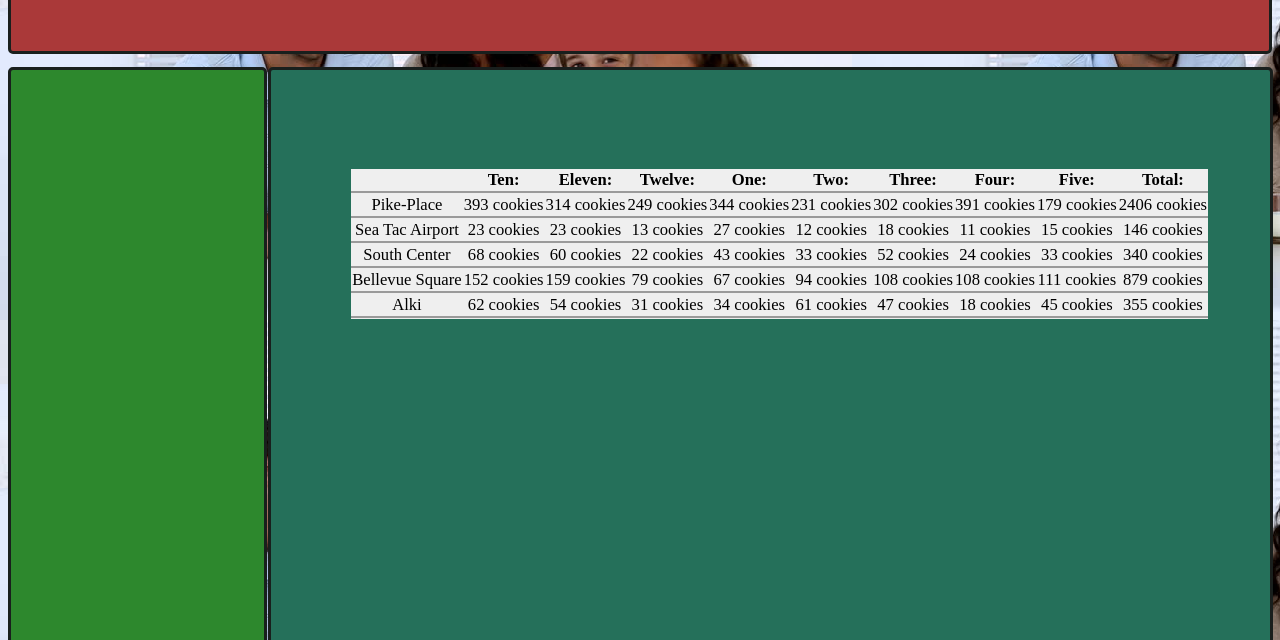
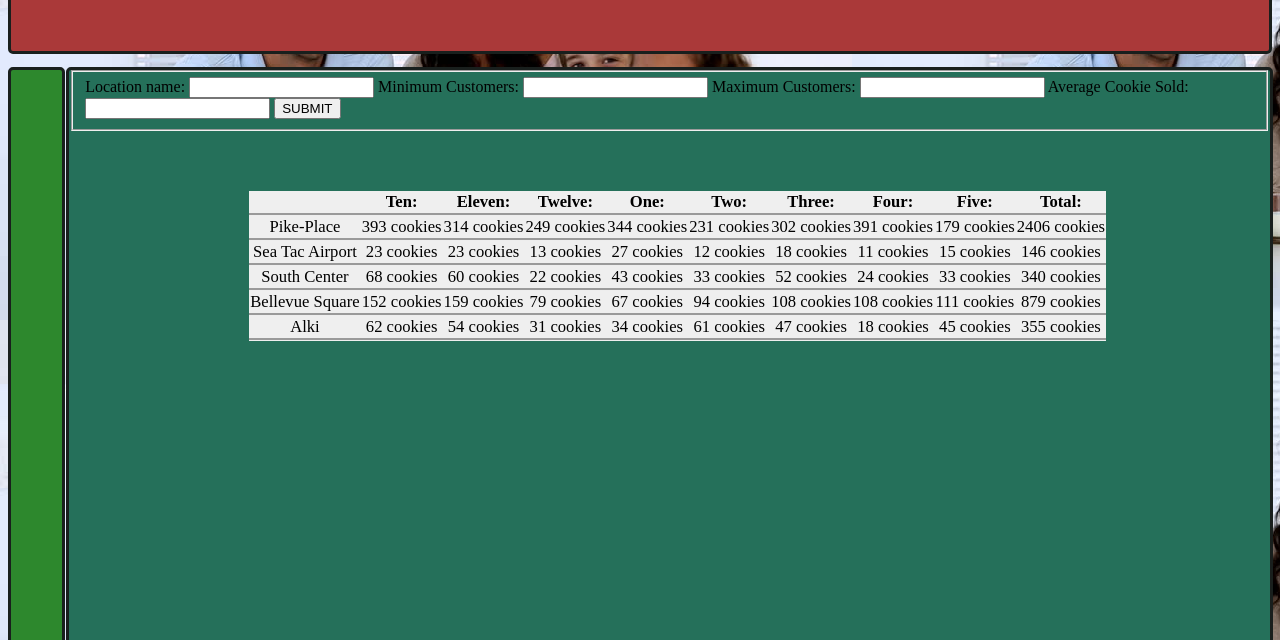
Before and after one commit to Jamesbillard12/Cookie-stand1, a plain HTML site: page index.html in a window 1280 px wide. Shown: the part 160-800 px from the top of the page. Drawn offline with Linux system fonts and the light colour scheme; files whose address does not match are found by name.

Commit message:
added forms

```diff
--- a/index.html
+++ b/index.html
@@ -20,6 +20,21 @@
 
 
     <div class="content">
+      <form id="form">
+
+        <fieldset>
+          <label for="name">Location name:</label>
+          <input type="text" name="name" required>
+          <label for="min">Minimum Customers:</label>
+          <input type="number" name="min" min="0" required>
+          <label for="max">Maximum Customers:</label>
+          <input type="text" name="max" min="0" required>
+          <label for="avg"> Average Cookie Sold:</label>
+          <input type="text" name="avg" min="0" required>
+
+          <input type="submit" value="SUBMIT">
+        </fieldset>
+      </form>
       <table id = "storeTable"></table>
     </div>
   </div>
--- a/style.css
+++ b/style.css
@@ -30,19 +30,19 @@
   height: 100%;
 }
 .nav {
-  height: 80%;
-  width: 20%;
+  height: 90%;
+  width: 4%;
   background-color: #2D882D;
   border-style: solid;
   border-color: #191f1d;
   border-radius: 5px;
-  float: left;
+  float: left
 }
 
 .content {
-  height: 80%;
-  width: 79%;
-  margin-left: 20.6%;
+  height: 90%;
+  width: 95%;
+  margin-left: 4.6%;
   margin-top: 1%;
   display: block;
   background-color: #25705A;
@@ -63,9 +63,9 @@
 table {
 
   border-collapse: collapse;
-  width: 95%;
+  width: 84%;
   height: 38%;
-  margin-top: 10%;
-  margin-left: 8%;
-  display: block;
+  margin-top: 5%;
+  margin-left: 15%;
+  display: block
 }
```
